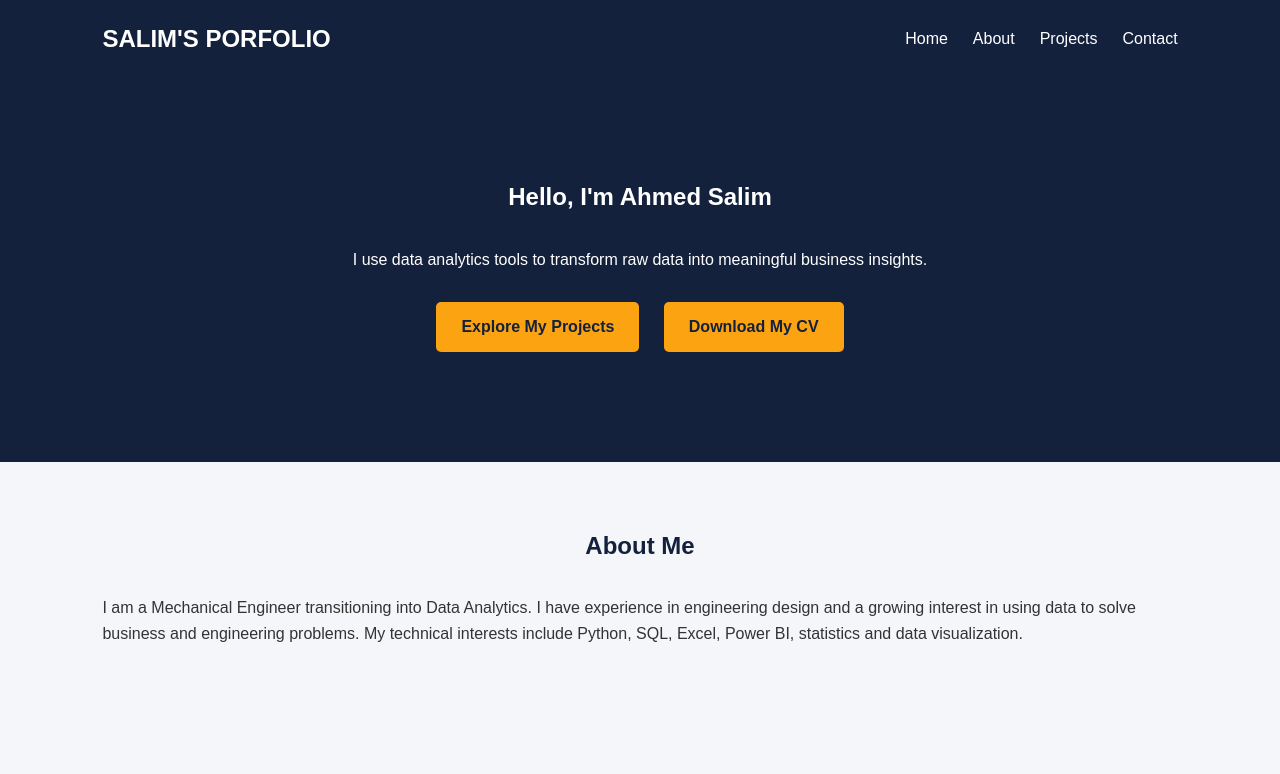
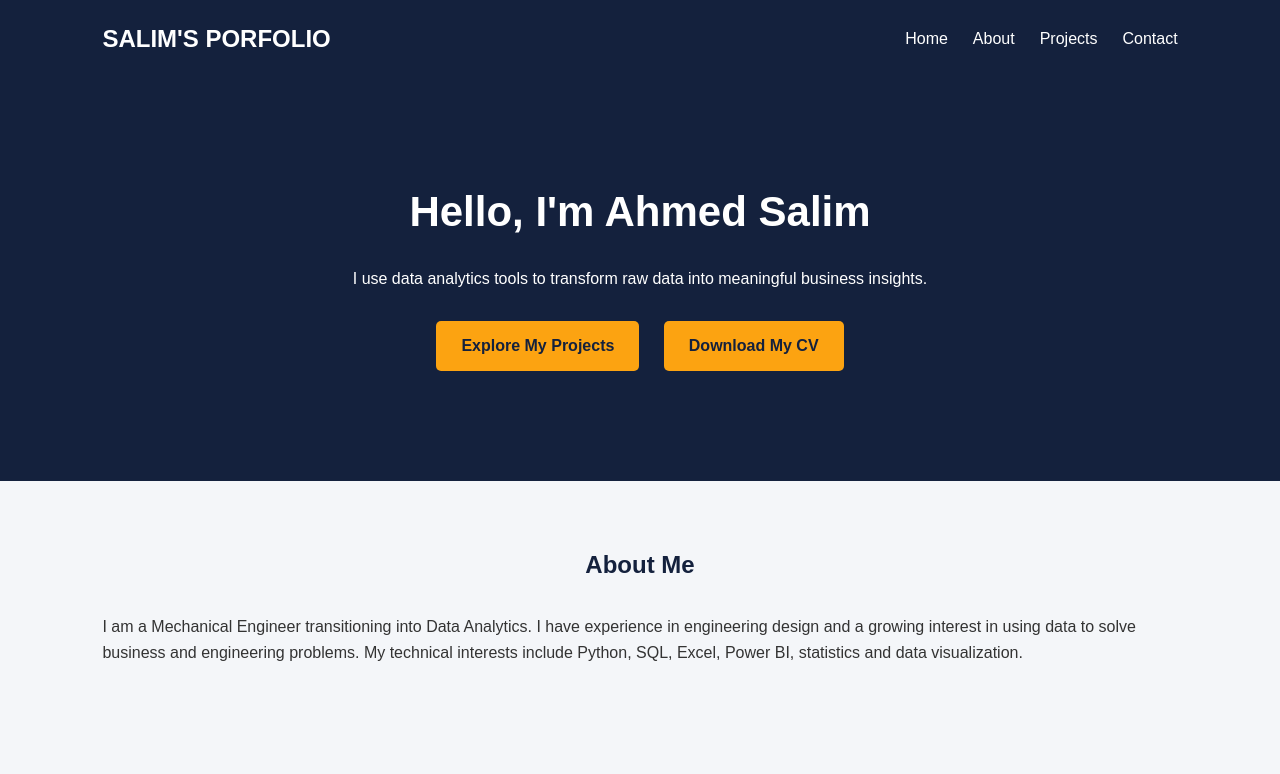
Before and after one commit to rapidlashes/rapidlashes.github.io, a plain HTML site: page index.html in a window 1280 px wide. Shown: the top 774 px of the page. Drawn offline with Linux system fonts and the light colour scheme.

Commit message:
final css changes

```diff
--- a/index.html
+++ b/index.html
@@ -29,7 +29,7 @@
     <!-- Hero Section -->
     <section id="home" class="hero">
 
-        <h2>Hello, I'm Ahmed Salim</h2>
+        <h1>Hello, I'm Ahmed Salim</h1>
 
         <p>
             I use data analytics tools
--- a/style.css
+++ b/style.css
@@ -1,4 +1,3 @@
-/* General styling */
 * {
     margin: 0;
     padding: 0;
@@ -51,11 +50,8 @@ nav a {
     padding: 100px 20px;
 }
 
-.hero h2 {
+.hero h1 {
     color: white;
-}
-
-.hero h1 {
     font-size: 42px;
     margin-bottom: 10px;
 }
@@ -74,13 +70,13 @@ nav a {
     border-radius: 5px;
     margin: 10px;
     font-weight: bold;
+    transition: all 0.2s ease;
 }
 
 .btn:hover {
     background-color: #ffffff;
     transform: translateY(-2px);
 }
-
 
 /* Sections */
 section {
```
